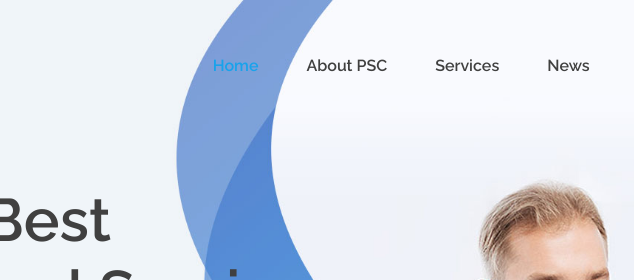
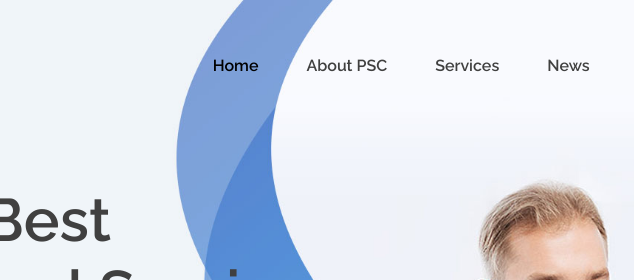
Before and after one commit to emaitee/prime_website, a plain HTML site: page index.html in a window 1280 px wide. Shown: the top 280 px of the page, 225-859 px from the left. Drawn offline with Linux system fonts and the light colour scheme.

Commit message:
Color menu of change

```diff
--- a/style.css
+++ b/style.css
@@ -206,7 +206,7 @@ a:hover, a:active {
 
 .site-navigation ul li a:hover,
 .site-navigation ul li.current-menu-item a {
-    color: #18a3eb;
+    color: #000000;
 }
 
 /*--------------------------------------------------------------
```
